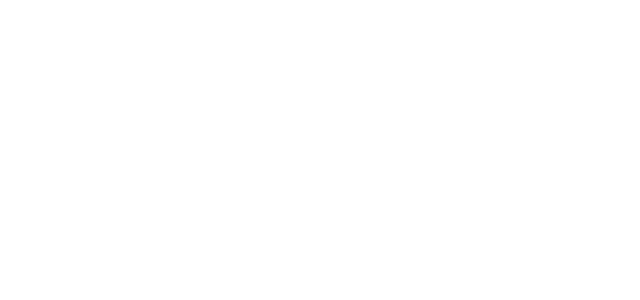
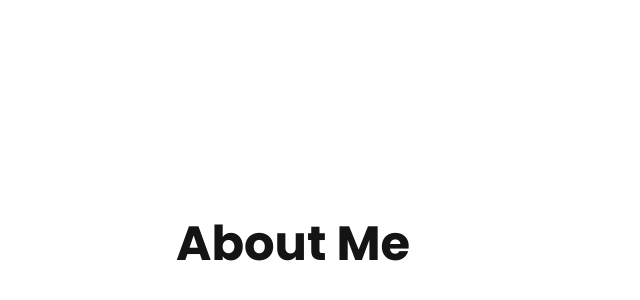
Before and after one commit to TOMO-YOSHI/simple-portfolio, a Next.js app: page / in a window 1280 px wide. Shown: the part 1756-2056 px from the top of the page, without its empty margins (0-640 px from the left). Before the commit the page ends 1600 px from the top, so only its background shows below. Built offline with nearby package versions, Linux system fonts and the light colour scheme.

Commit message:
update about section style

```diff
--- a/src/app/page.tsx
+++ b/src/app/page.tsx
@@ -29,6 +29,16 @@
               )
             }}
           />
+          <StickyContainer
+            height={2000}
+            child={(percentage) => {
+              return (
+                <About
+                  percentage={percentage}
+                />
+              )
+            }}
+          />
         </main>
       </Layout>
     </>
--- a/src/components/organisms/About/About.styled.tsx
+++ b/src/components/organisms/About/About.styled.tsx
@@ -2,12 +2,13 @@
 import { commonSectionStyle, colors } from '@/styles/variables';
 import { fadeIn, slightWaving, waterEffectHigh } from '@/styles/animations';
 
-export const AboutSection = styled.section`
+export const AboutSection = styled.section<{ $percentage: number }>`
   ${commonSectionStyle}
+  position: absolute;
   top: 0;
   height: 100vh;
   width: 100vw;
-  color: ${colors.black};
+  color: ${({ $percentage }) => $percentage < 95 ? colors.black : colors.white};
   display: flex;
   flex-direction: column;
   justify-content: center;
@@ -38,7 +39,7 @@
 
 `;
 
-export const sectionTransition = styled.div<{ $percentage: number }>`
+export const SectionTransition = styled.div<{ $percentage: number }>`
 		background: ${colors.black};
 		position: absolute;
 		width: 100%;
--- a/src/components/organisms/About/About.tsx
+++ b/src/components/organisms/About/About.tsx
@@ -8,7 +8,8 @@
 export const About = ({ percentage }: AboutProps) => {
   return (
     <>
-      <Styled.AboutSection>
+      <Styled.SectionTransition $percentage={(percentage - 90) / 10 * 100} />
+      <Styled.AboutSection $percentage={percentage}>
         <h2>About Me</h2>
         {
           percentage > 10 &&
@@ -30,7 +31,6 @@
           <p>Passionate about staying up-to-date with the latest trend.</p>
         }
       </Styled.AboutSection>
-      {/* <AbsInstruction>← Scroll</AbsInstruction> */}
     </>
   )
 }
```
